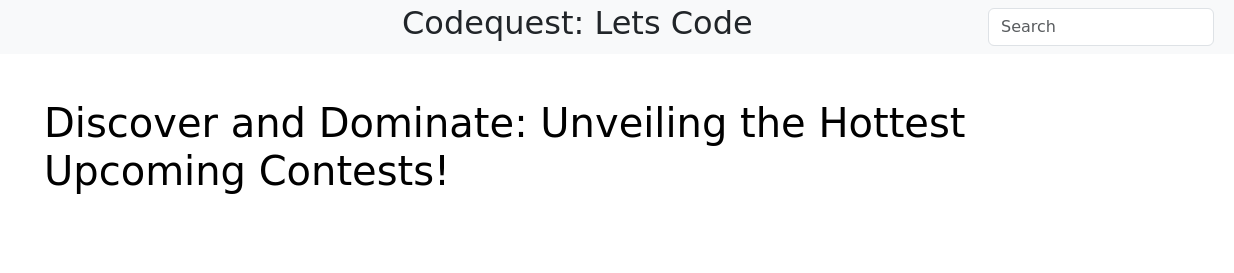
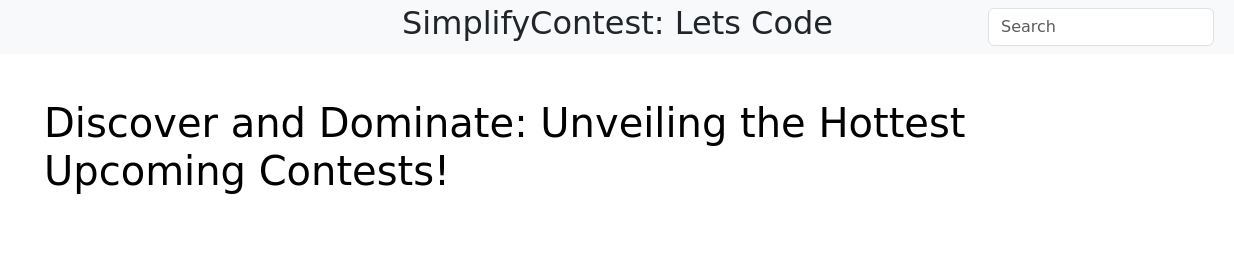
Before and after one commit to Prachisuman2003/SimplifyContest, a plain HTML site: page index.html in a window 1280 px wide. Shown: the top 273 px of the page, 46-1280 px from the left. Drawn offline with nearby package versions, Linux system fonts and the light colour scheme; no server answers.

Commit message:
Update index.html

```diff
--- a/index.html
+++ b/index.html
@@ -15,7 +15,7 @@
         <nav class="navbar navbar-expand-lg bg-body-tertiary">
             <div class="container-fluid">
                 <img src="logo.png" alt="" width="30px">
-                <h2>Codequest: Lets Code</h2>
+                <h2>SimplifyContest: Lets Code</h2>
                 <form class="d-flex" role="search">
                     <input id="myInput" onkeyup="myFunction()" class="form-control me-2" type="search"
                         placeholder="Search" aria-label="Search">
```
